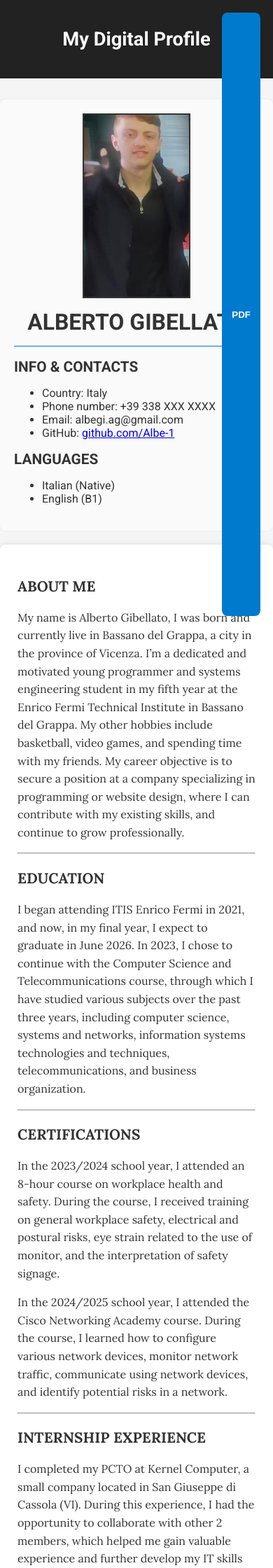
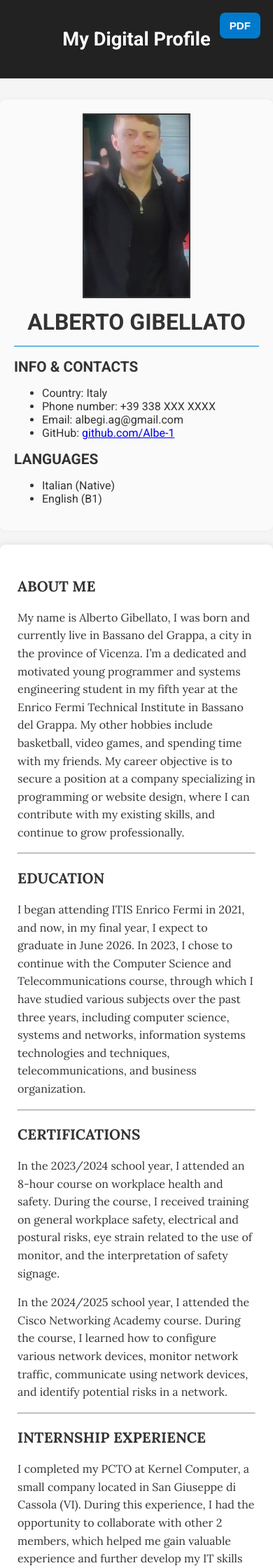
Before and after one commit to Albe-1/GibellatoDigitalProfile.github.io, a Jekyll site: the page built from index.md, in a window 390 px wide. Shown: the top 2240 px of the page at 70% size. Built offline with Jekyll 4.4.1, drawn with Linux system fonts in a browser that asks for light colours.

Commit message:
Update default.html

```diff
--- a/_layouts/default.html
+++ b/_layouts/default.html
@@ -87,11 +87,12 @@
       display: flex;
       gap: 20px;
     }
-    @media (max-width: 600px) {
+    @media (max-width: 420px) {
       .floating-pdf {
-        top: auto;
-        bottom: 20px;
-        right: 20px;
+        top: 12px;
+        right: 12px;
+        padding: 8px 10px;
+        font-size: 0.85em;
       }
     }
     @media (max-width: 600px) {
@@ -142,6 +143,7 @@
       border-radius: 8px;
       cursor: pointer;
       font-weight: 700;
+      font-size: 0.95em;
     }
     .floating-pdf:hover {
       background: #005b99;
```
Also changed, not shown: other parts of _layouts/default.html (+1 -1 lines).
